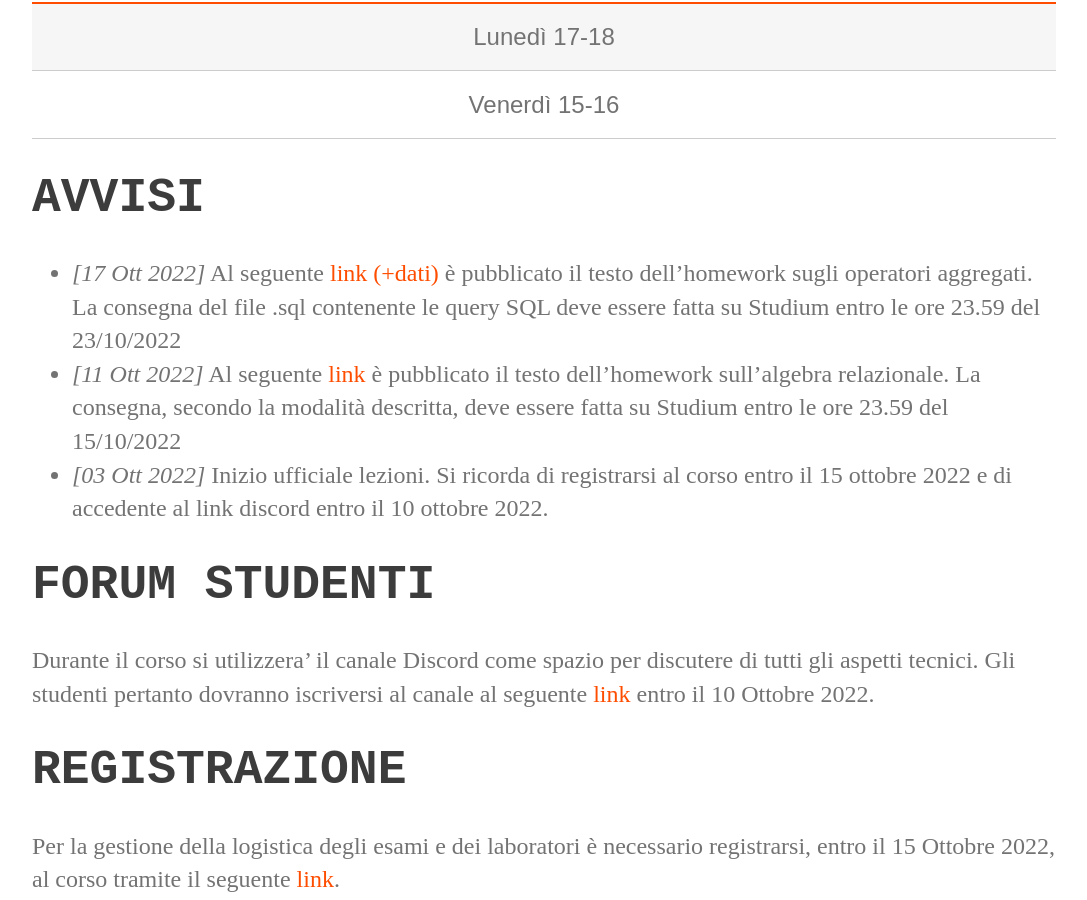
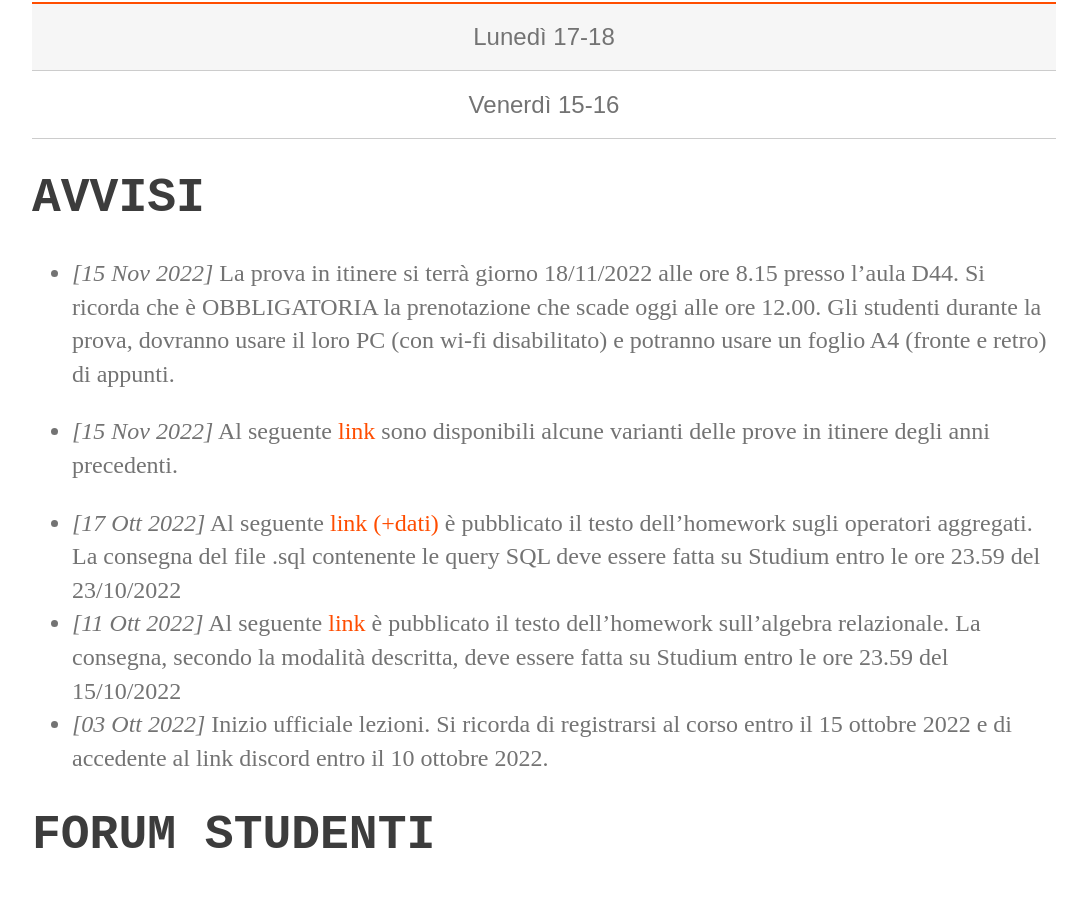
Before and after one commit to perceivelab/database-course, a Jekyll site: the page built from index.md, in a window 1280 px wide and 900 px high, scrolled down 507 px. Shown: the whole window, without its empty margins (96-1183 px from the left). Built offline with Jekyll 4.4.1, drawn with Linux system fonts in a browser that asks for light colours.

Commit message:
Update index.md

```diff
--- a/index.md
+++ b/index.md
@@ -20,6 +20,9 @@ layout: default
 
 
 # AVVISI
+- *[15 Nov 2022]* La prova in itinere si terrà giorno 18/11/2022 alle ore 8.15 presso l'aula D44. Si ricorda che è OBBLIGATORIA la prenotazione che scade oggi alle ore 12.00. Gli studenti durante la prova, dovranno usare il loro PC (con wi-fi disabilitato) e potranno usare un foglio A4 (fronte e retro) di appunti.
+- *[15 Nov 2022]* Al seguente [link](https://drive.google.com/file/d/1OcjCKK89wueKIqpjP-DhuApPRinrxvK6/view?usp=sharing) sono disponibili alcune varianti delle prove in itinere degli anni precedenti.
+
 - *[17 Ott 2022]* Al seguente [link](https://drive.google.com/file/d/1ft-fxOpp31ONrp2tC7mzMaXYy0HpkkB7/view?usp=sharing) [(+dati)](https://drive.google.com/file/d/1B3x7M0oJwgYu4Gzf-vE2RZdjXJ87JlXW/view?usp=sharing) è pubblicato il testo dell'homework sugli operatori aggregati. La consegna del file .sql contenente le query SQL deve essere fatta su Studium entro le ore 23.59 del 23/10/2022
 - *[11 Ott 2022]* Al seguente [link](https://drive.google.com/file/d/18ktpSfI02fh0agXa_MiZqlxjJWuY0vVO/view?usp=sharing) è pubblicato il testo dell'homework sull'algebra relazionale. La consegna, secondo la modalità descritta, deve essere fatta su Studium entro le ore 23.59 del 15/10/2022
 - *[03 Ott 2022]* Inizio ufficiale lezioni. Si ricorda di registrarsi al corso entro il 15 ottobre 2022 e di accedente al link discord entro il 10 ottobre 2022.
```
